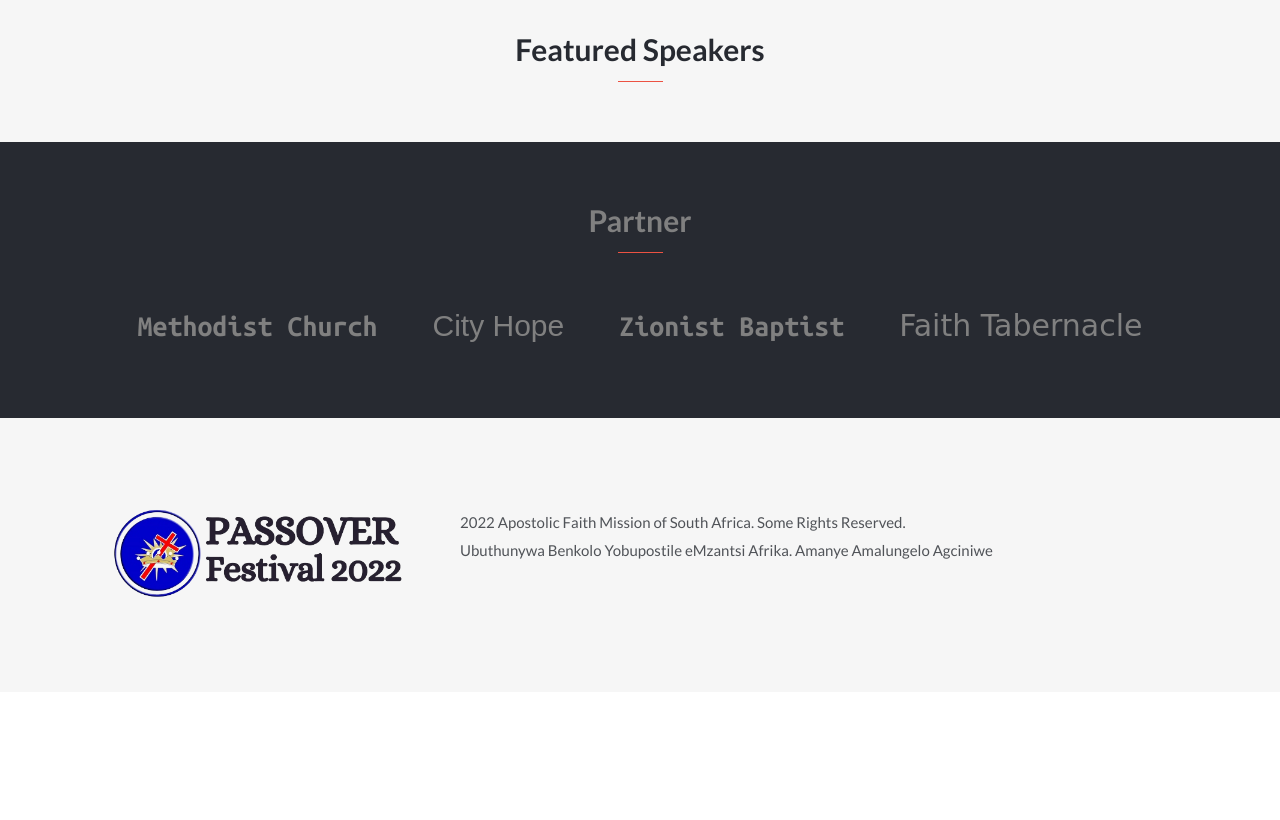
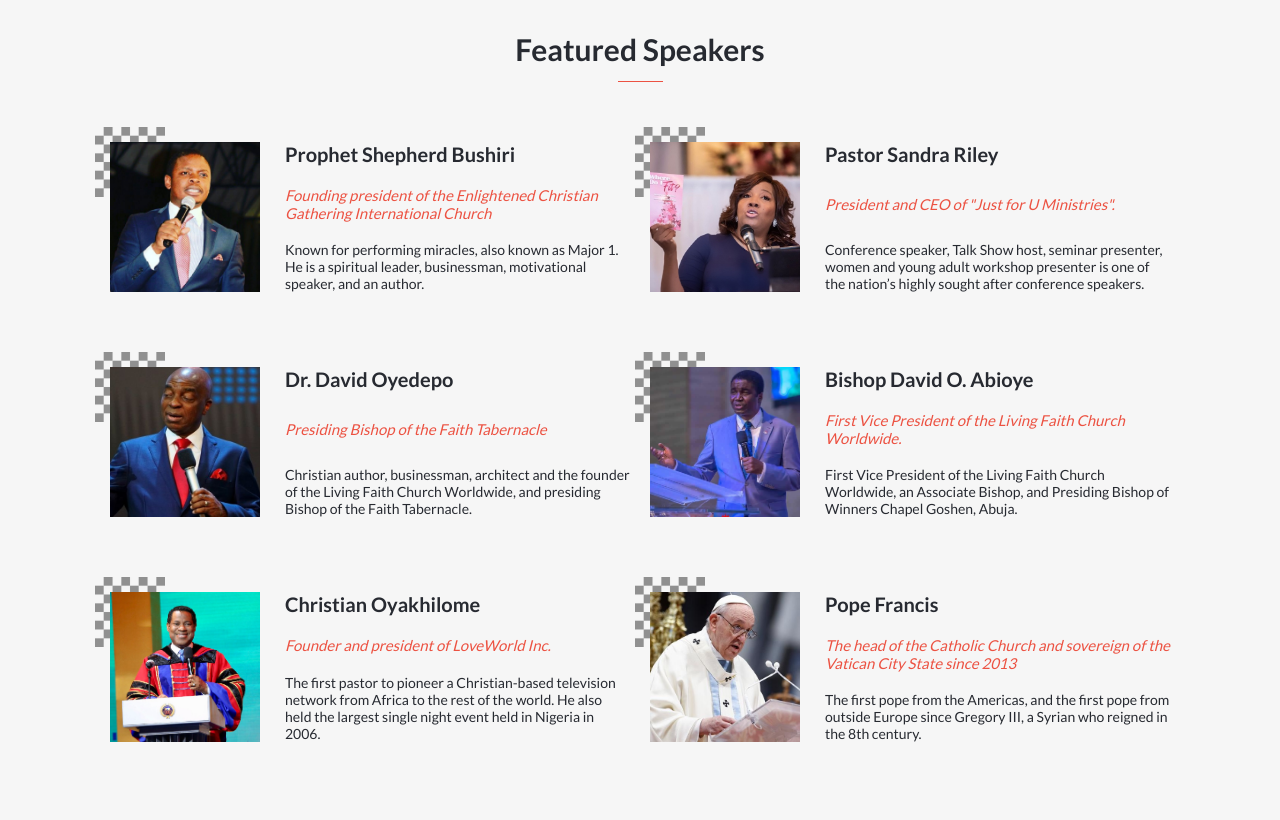
Before and after one commit to Lusindiso/conference--capstone, a website: page index.html in a window 1280 px wide. Shown: the part 820-1640 px from the top of the page. Before the commit the page ends 1512 px from the top, so only its background shows below. Drawn offline with Linux system fonts and the light colour scheme; a web font is replaced by a local one.

Commit message:
Add featured speakers

```diff
--- a/index.html
+++ b/index.html
@@ -119,8 +119,8 @@
 		<section class="featured">
 			<div class="container">
 				<h2 class="heading-secondary">Featured Speakers</h2>
+				<div class="featured__speakers"></div>
 			</div>
-			<div class="featured__speakers"></div>
 		</section>
 		<section class="partner">
 			<div class="container">
@@ -151,5 +151,6 @@
 			</div>
 		</div>
 	</footer>
+	<script src="./script.js"></script>
 </body>
 </html>
--- a/sass/_components.scss
+++ b/sass/_components.scss
@@ -123,6 +123,40 @@
 	}
 }
 
+.featured__speaker {
+	position: relative;
+	&--bg {
+		position: absolute;
+		left: -1.5rem;
+		top: -1.5rem;
+		z-index: -5;
+		max-width: 100%;
+		height:7rem;
+		opacity: 0.5;
+	}
+
+	&--img {
+		max-width: 100%;
+		height:15rem;
+
+	}
+
+	&--heading {
+		font-size: 2rem;
+
+	}
+
+	&--span {
+		color: $red;
+		font-size: 1.5rem;
+		font-style: italic;
+	}
+
+	&--about {
+		font-size: 1.4rem;
+	}
+}
+
 .partner {
 		color: grey;
 
--- a/sass/_layout.scss
+++ b/sass/_layout.scss
@@ -68,6 +68,24 @@
 	&__speakers {
 		display: grid;
 		grid-template-columns: 1fr 1fr;
+		grid-column-gap: 2rem;
+		margin: 6rem auto;
+
+		@media only screen and (max-width: 767px){
+			grid-template-columns: 1fr;
+		}
+	}
+
+	&__speaker {
+		display: flex;
+		grid-column-gap: 2.5rem;
+		margin-bottom: 7.5rem;
+
+		&--details {
+			display: flex;
+			justify-content: space-between;
+			flex-direction: column;
+		}
 	}
 }
 
--- /dev/null
+++ b/script.js
@@ -0,0 +1,53 @@
+const featured = document.querySelector('.featured__speakers')
+
+const speakers = [
+	{
+		name: "Prophet Shepherd Bushiri",
+		job: "Founding president of the Enlightened Christian Gathering International Church",
+		about: "Known for performing miracles, also known as Major 1. He is a spiritual leader, businessman, motivational speaker, and an author. ",
+		urlLink: "./img/pastor1.jpeg"
+	},
+	{
+		name: "Pastor Sandra Riley",
+		job: `President and CEO of "Just for U Ministries".`,
+		about: "Conference speaker, Talk Show host, seminar presenter, women and young adult workshop presenter is one of the nation’s highly sought after conference speakers.",
+		urlLink: "./img/pastor2.jpg"
+	},
+	{
+		name: "Dr. David Oyedepo",
+		job: "Presiding Bishop of the Faith Tabernacle",
+		about: "Christian author, businessman, architect and the founder of the Living Faith Church Worldwide, and presiding Bishop of the Faith Tabernacle.",
+		urlLink: "./img/pastor3.jpg"
+	},
+	{
+		name: "Bishop David O. Abioye",
+		job: "First Vice President of the Living Faith Church Worldwide.",
+		about: "First Vice President of the Living Faith Church Worldwide, an Associate Bishop, and Presiding Bishop of Winners Chapel Goshen, Abuja.",
+		urlLink: "./img/pastor4.jpg"
+	},
+	{
+		name: "Christian Oyakhilome",
+		job: "Founder and president of LoveWorld Inc.",
+		about: `The first pastor to pioneer a Christian-based television network from Africa to the rest of the world. He also held the largest single night event held in Nigeria in 2006.`,
+		urlLink: "./img/pastor5.jpeg"
+	},
+	{
+		name: "Pope Francis",
+		job: "The head of the Catholic Church and sovereign of the Vatican City State since 2013",
+		about: "The first pope from the Americas, and the first pope from outside Europe since Gregory III, a Syrian who reigned in the 8th century.",
+		urlLink: "./img/pastor6.jpg"
+	}
+]
+
+speakers.forEach((speaker)=> {
+	featured.innerHTML +=
+	`<div class="featured__speaker">
+		<img src="./img/bg.png" alt="Photo of ${speaker.name}" class="featured__speaker--bg"/>
+		<img src="${speaker.urlLink}" alt="Photo of ${speaker.name}" class="featured__speaker--img"/>
+		<div class="featured__speaker--details">
+			<h3 class="featured__speaker--heading">${speaker.name}</h3>
+			<span class="featured__speaker--span">${speaker.job}</span>
+			<p class="featured__speaker--about">${speaker.about}</p>
+		</div>
+	</div>`
+})
```
Also changed, not shown: css/style.css, img/bg.png (added), img/pastor1.jpeg (added), img/pastor2.jpg (added), img/pastor3.jpg (added), img/pastor4.jpg (added), img/pastor5.jpeg (added), img/pastor6.jpg (added), 1 other file.
